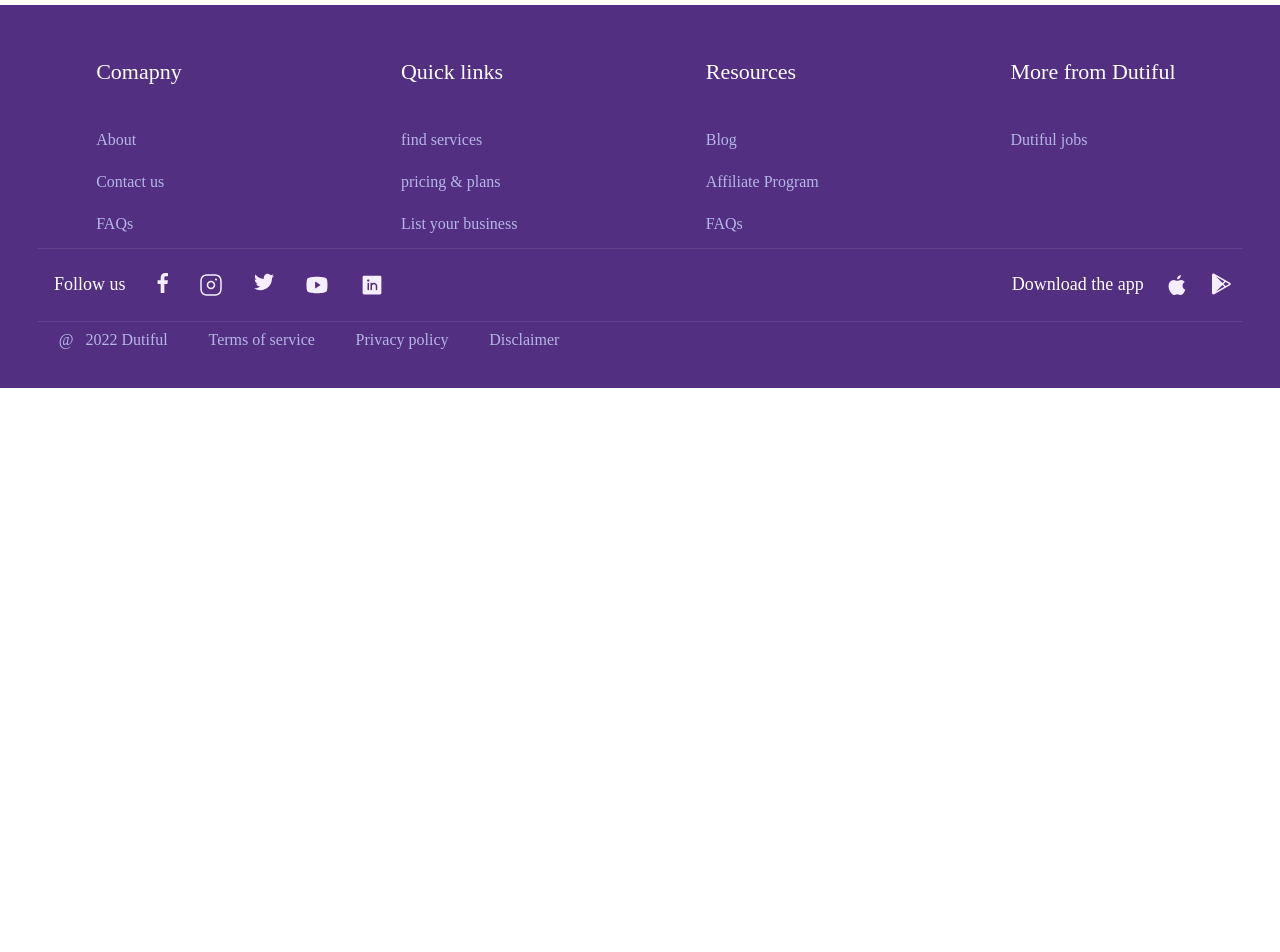
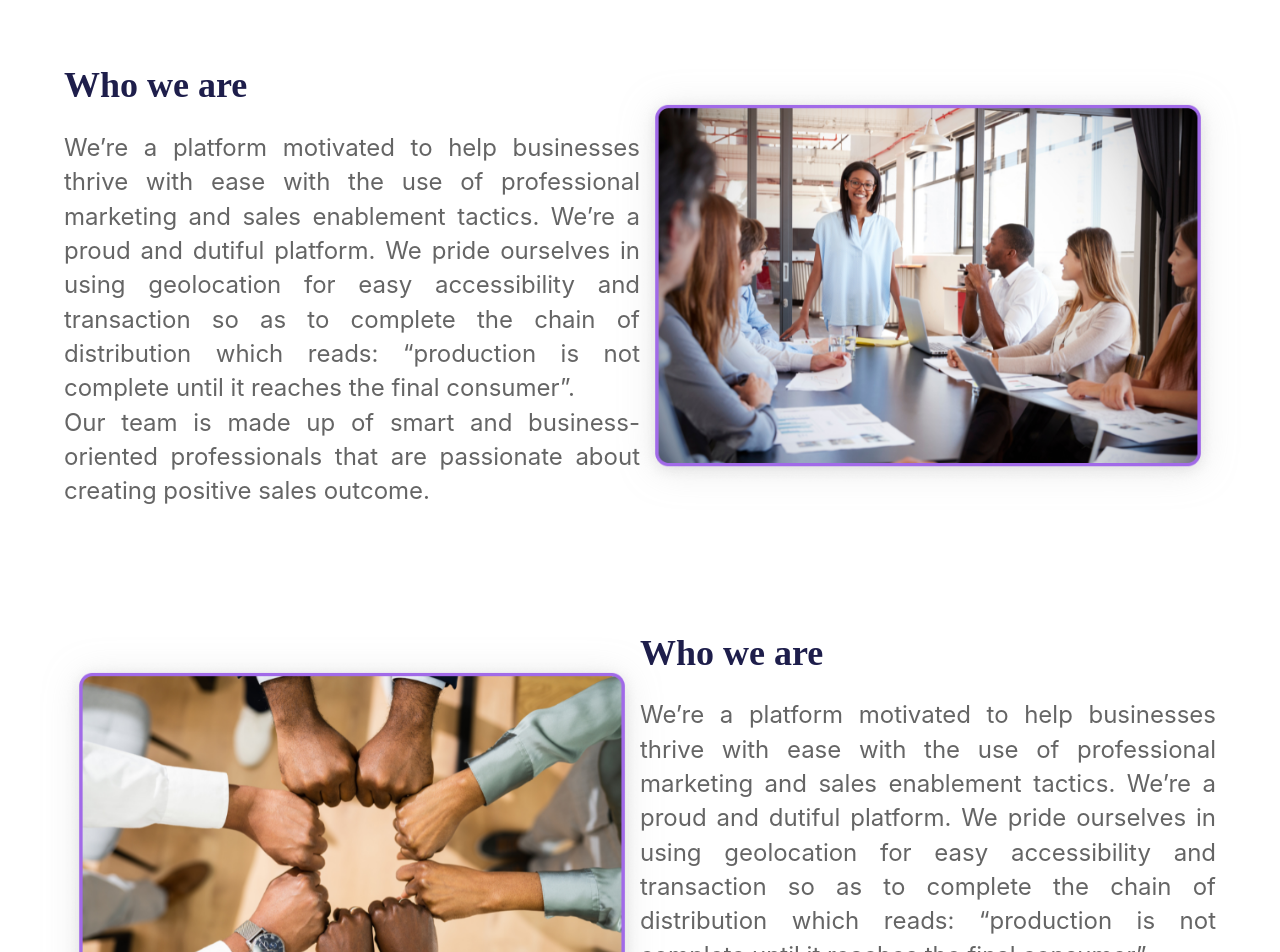
Before and after one commit to chiomaowuama/dutiful, a Vue app: page /aboutDutiful in a window 1280 px wide. Shown: the part 1460-2412 px from the top of the page. Before the commit the page ends 1848 px from the top, so only its background shows below. Built offline with nearby package versions, Linux system fonts and the light colour scheme.

Commit message:
just more changes

```diff
--- a/src/components/whiteNav.vue
+++ b/src/components/whiteNav.vue
@@ -158,7 +158,6 @@
     width:100%;
     height:auto;
     background-color:rgba(241, 229, 229, 0.132);
-    border:2px solid red;
     overflow:auto;
     top:80px;
     left:-100%;
--- a/src/views/aboutDutiful.vue
+++ b/src/views/aboutDutiful.vue
@@ -71,9 +71,27 @@
                 Our mission is to grow to the nation’s most convenient platform where vendors can advertise and customers can discover and connect with them within the same location.</p>
             </div>
         </div>
-        <div>
-            <div class="dutiful-third-text"></div>
-            <div class="dutiful-third-image"></div>
+        <div class="dutiful-third">
+            <div class="dutiful-third-text">
+                <h3>Who we are</h3>
+                <p>We’re a platform motivated to help businesses thrive with ease with the use of professional marketing and sales enablement tactics.
+                We’re a proud and dutiful platform. We pride ourselves in using geolocation for easy accessibility and transaction so as to complete the chain of distribution which reads: “production is not complete until it reaches the final consumer”.</p>
+                <p>Our team is made up of smart and business-oriented professionals that are passionate about creating positive sales outcome.</p>
+            </div>
+            <div class="dutiful-third-image">
+                <!-- <img src="@/assets/confrence.png" alt=""> -->
+            </div>
+        </div>
+        <div class="dutiful-third">
+            <div class="dutiful-third-image-1">
+                <!-- <img src="@/assets/confrence.png" alt=""> -->
+            </div>
+            <div class="dutiful-third-text">
+                <h3>Who we are</h3>
+                <p>We’re a platform motivated to help businesses thrive with ease with the use of professional marketing and sales enablement tactics.
+                We’re a proud and dutiful platform. We pride ourselves in using geolocation for easy accessibility and transaction so as to complete the chain of distribution which reads: “production is not complete until it reaches the final consumer”.</p>
+                <p>Our team is made up of smart and business-oriented professionals that are passionate about creating positive sales outcome.</p>
+            </div>
         </div>
     </div>
     <footerpage/>
@@ -201,5 +219,246 @@
     color: #1E1E4B;
     padding-top:3%;
 }
+/* the third section */
+.dutiful-third{
+    /* border:2px solid green; */
+    display:grid;
+    grid-template-columns: 1fr 1fr;
+    /* justify-content: center; */
+    /* align-content: center; */
+    padding:5%;
+}
+/* .dutiful-third-text{
+    border:2px solid yellow;
+} */
+.dutiful-third-text h3{
+    font-family: 'Recoleta Alt';
+    font-style: normal;
+    font-weight: 600;
+    font-size: 36px;
+    line-height: 33px;
+    /* identical to box height, or 92% */
+    color: #1E1E4B;
+    margin-bottom: 5%;
+}
+.dutiful-third-text p{
+    font-family: 'Inter';
+font-style: normal;
+font-weight: 400;
+font-size: 24px;
+line-height: 143.02%;
+/* or 34px */
 
+text-align: justify;
+
+color: #656565;
+}
+/* .dutiful-third-image{
+    border:2px solid blue;
+
+} */
+.dutiful-third-image {
+    background: url("@/assets/confrence.png");
+    /* border: 4px solid #A16AE8; */
+    background-position: center;
+    background-size: contain;
+    background-repeat: no-repeat;
+    filter: drop-shadow(0px 3.49144px 17.4572px rgba(169, 169, 169, 0.25));
+    border-radius: 12px;
+    /* width:80%; */
+
+}
+.dutiful-third-image-1{
+    background: url("@/assets/hands.png");
+    /* border: 4px solid #A16AE8; */
+    background-position: center;
+    background-size: contain;
+    background-repeat: no-repeat;
+    filter: drop-shadow(0px 3.49144px 17.4572px rgba(169, 169, 169, 0.25));
+    border-radius: 12px;
+    /* width:80%; */
+}
+@media screen and (max-width: 900px){
+    .dutiful-first{
+    background-color:#532F82;
+    padding:3%;
+}
+.dutiful-head h3{
+    font-family: 'Recoleta Alt';
+    font-style: normal;
+    font-weight: 600;
+    font-size: 36px;
+    line-height: 49px;
+    /* identical to box height */
+    text-align: center;
+    color: #FFFFFF;
+}
+.dutiful-head svg{
+    text-align: center;
+    /* border:2px  solid green; */
+    width:100%;
+}
+.dutiful-image-and-text{
+    /* border:2px solid green; */
+   margin-top: 3%;
+    display:grid;
+    grid-template-columns: 1fr 1fr;
+    gap:1rem;
+    /* padding:5%; */
+
+}
+.dutiful-image-and-text p{
+    font-family: 'Inter';
+font-style: normal;
+font-weight: 400;
+font-size: 20px;
+line-height: 143.02%;
+/* or 34px */
+text-align: justify;
+color: #EDDFFF;
+margin-bottom: 5%;
+/* border:2px solid green; */
+width:95%;
+margin-left:auto;
+
+
+}
+.dutiful-image-and-text img{
+    width:80%;
+    margin:auto;
+}
+
+.dutifulsvg-and-p p{
+    position: relative;
+}
+.dutifulsvg-and-p svg{
+    /* border:2px solid blue; */
+    position: absolute;
+    top:370px;
+    left:25%;
+    width:75%;
+
+}
+.dutiful-headimg{
+    /* border:2px solid yellow; */
+    display:flex;
+    justify-content: center;
+    align-content: center;
+}
+.dutiful-headimg img{
+    /* border:2px solid green; */
+    position: relative;
+    width:83%;
+}
+.first-dutiful{
+    /* border:2px solid green; */
+    margin-top:5%;
+}
+/* the second part */
+.mission-pleantynote{
+    /* border:2px solid green; */
+    padding:5%;
+    display:grid;
+    grid-template-columns: 3fr 9fr;
+}
+.dutiful-plentynote{
+    font-family: 'Inter';
+font-style: normal;
+font-weight: 400;
+font-size: 20px;
+line-height: 143.02%;
+/* or 31px */
+/* border:2px solid blue; */
+text-align: justify;
+color: #656565;
+}
+.dutiful-plentynote p{
+    /* border:2px solid green; */
+    margin-bottom: 5%;
+}
+
+.ourmission-ps{
+    /* border:2px solid yellow; */
+    font-family: 'Circular Std';
+    font-style: normal;
+    font-weight: 500;
+    font-size: 24px;
+    line-height: 33px;
+    text-align: center;
+    padding-top:5%;
+}
+.dutiful-purple{
+    color: #A16AE8;
+    padding-top:3%;
+    border:1px solid #A16AE8;
+    width:50%;
+    margin:auto;
+    border-left:none;
+    border-right:none;
+    border-top:none;
+}
+.dutiful-black{
+    color: #1E1E4B;
+    padding-top:3%;
+}
+/* the third section */
+.dutiful-third{
+    /* border:2px solid green; */
+    display:grid;
+    grid-template-columns: 1fr 1fr;
+    /* justify-content: center; */
+    /* align-content: center; */
+    padding:5%;
+}
+/* .dutiful-third-text{
+    border:2px solid yellow;
+} */
+.dutiful-third-text h3{
+    font-family: 'Recoleta Alt';
+    font-style: normal;
+    font-weight: 600;
+    font-size: 36px;
+    line-height: 33px;
+    /* identical to box height, or 92% */
+    color: #1E1E4B;
+    margin-bottom: 5%;
+}
+.dutiful-third-text p{
+    font-family: 'Inter';
+font-style: normal;
+font-weight: 400;
+font-size: 24px;
+line-height: 143.02%;
+/* or 34px */
+
+text-align: justify;
+
+color: #656565;
+}
+/* .dutiful-third-image{
+    border:2px solid blue;
+
+} */
+.dutiful-third-image {
+    background: url("@/assets/confrence.png");
+    /* border: 4px solid #A16AE8; */
+    background-position: center;
+    background-size: contain;
+    background-repeat: no-repeat;
+    filter: drop-shadow(0px 3.49144px 17.4572px rgba(169, 169, 169, 0.25));
+    border-radius: 12px;
+    /* width:80%; */
+
+}
+.dutiful-third-image-1{
+    background: url("@/assets/hands.png");
+    /* border: 4px solid #A16AE8; */
+    background-position: center;
+    background-size: contain;
+    background-repeat: no-repeat;
+    filter: drop-shadow(0px 3.49144px 17.4572px rgba(169, 169, 169, 0.25));
+    border-radius: 12px;
+    /* width:80%; */
+}
+}
 </style>
```
Also changed, not shown: src/assets/confrence.png (added), src/assets/hands.png (added).
